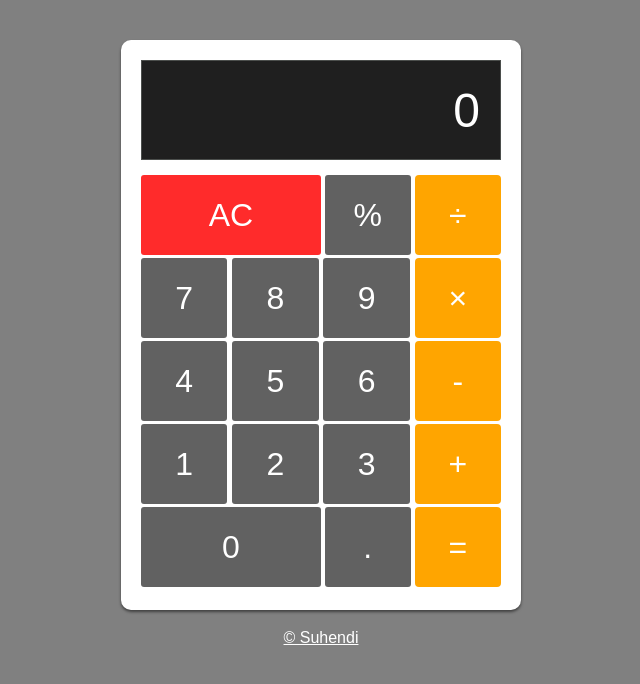
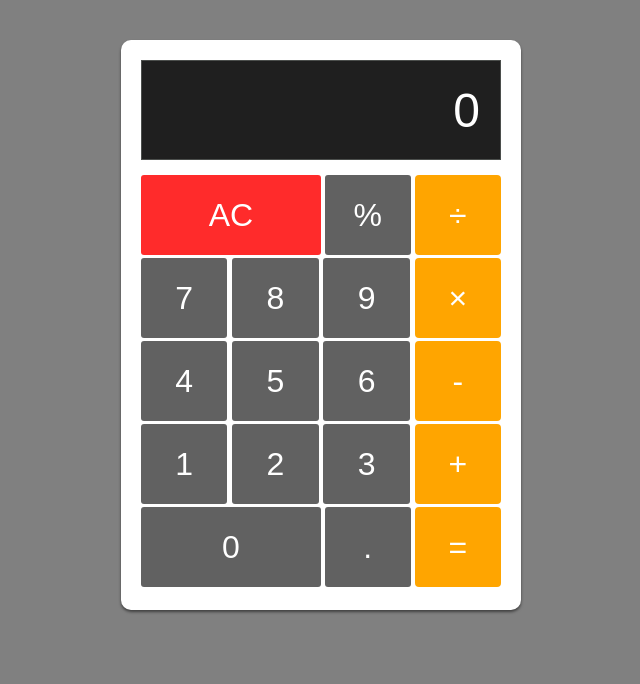
Before and after one commit to suhendi24/Suhendi.github.oi, a plain HTML site: page index.html in a window 1280 px wide. Shown: the whole page, without its empty margins (319-959 px from the left). Drawn offline with Linux system fonts and the light colour scheme.

Commit message:
Update index.html

```diff
--- a/index.html
+++ b/index.html
@@ -40,10 +40,6 @@
         </div>
     </div>
 
-    <footer>
-		<p align ="center">
-			<a href="" target="_blank"> &copy; Suhendi</a></p>
-	</footer>
 
     <script src="script.js"></script>
 </body>
```
